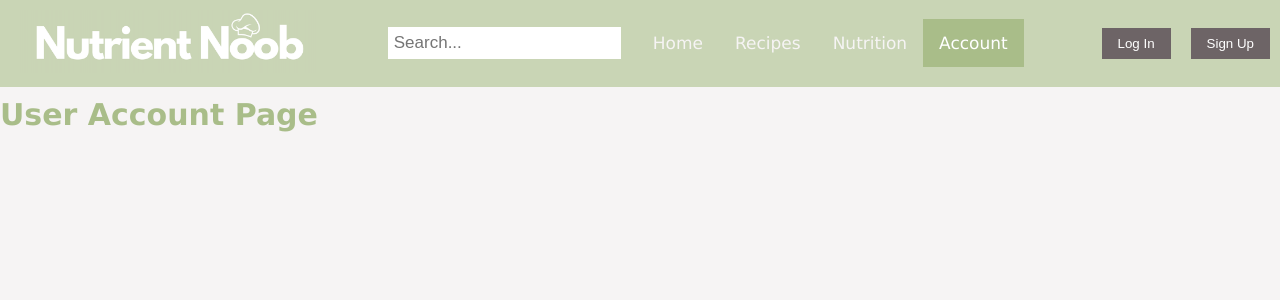
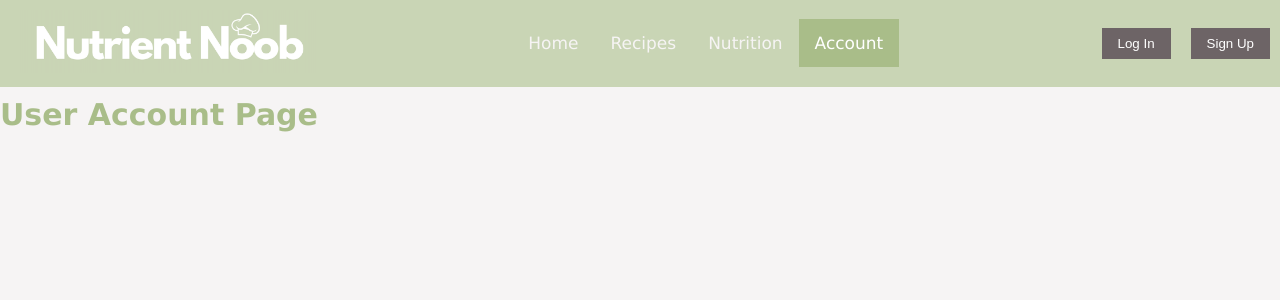
Before and after one commit to sebtezak/NutrientNoob_Flask, a Flask app: page /account in a window 1280 px wide. Shown: the top 300 px of the page. Run offline with Flask 3, Linux system fonts and the light colour scheme.

Commit message:
search bar commented out until functionality is implemented

```diff
--- a/templates/account.html
+++ b/templates/account.html
@@ -27,7 +27,7 @@
                 <li><a href="{{ url_for('nutrition') }}">Nutrition</a></li>
                 <li><a href="{{ url_for('recipes') }}">Recipes</a></li>
                 <li><a href="{{ url_for('index') }}">Home</a></li>
-                <li><input type="search" placeholder="Search..."></li>
+                <!--<li><input type="search" placeholder="Search..."></li>-->
             </ul>
         </div>
 
--- a/templates/index.html
+++ b/templates/index.html
@@ -27,7 +27,7 @@
                 <li><a href="{{ url_for('nutrition') }}">Nutrition</a></li>
                 <li><a href="{{ url_for('recipes') }}">Recipes</a></li>
                 <li><a class="active" href="{{ url_for('index') }}">Home</a></li>
-                <li><input id="searchBar" onkeyup="search()" type="search" placeholder="Search..."></li>
+                <!--<li><input id="searchBar" onkeyup="search()" type="search" placeholder="Search..."></li>-->
             </ul>
         </div>
 
--- a/templates/nutrientsearch.html
+++ b/templates/nutrientsearch.html
@@ -28,7 +28,7 @@
                     <li><a href="{{ url_for('recipes') }}">Recipes</a></li>
                     <li><a href="{{ url_for('index') }}">Home</a></li>
                     <!--<input type="text" placeholder="Search..">-->
-                    <li><input type="search" placeholder="Search..."></li>
+                    <!--<li><input type="search" placeholder="Search..."></li>-->
                 </ul>
             </div>
 
@@ -52,6 +52,7 @@
     </div>
 
     <script>
+        // this script displays the ingredients returned by the nutrienta search
         const data = JSON.parse(sessionStorage.getItem('nutrientData'));
         const searchResultsList = document.getElementById('searchResultsList');
 
@@ -72,14 +73,11 @@
             }
         } else {
             console.error('No data found in session storage');
-            //const listItem = document.createElement('li');
             const title = document.createElement('h2');
 
             title.textContent = "No ingredient matches the selected nutritional requirements";
-            //listItem.appendChild(title);
             searchResultsList.appendChild(title);
         }
-    //});
     </script>
 </body>
 </html>
--- a/templates/nutrition.html
+++ b/templates/nutrition.html
@@ -28,7 +28,7 @@
                     <li><a href="{{ url_for('recipes') }}">Recipes</a></li>
                     <li><a href="{{ url_for('index') }}">Home</a></li>
                     <!--<input type="text" placeholder="Search..">-->
-                    <li><input type="search" placeholder="Search..."></li>
+                    <!--<li><input type="search" placeholder="Search..."></li>-->
                 </ul>
             </div>
 
--- a/templates/recipes.html
+++ b/templates/recipes.html
@@ -28,7 +28,7 @@
                     <li><a class="active" href="{{ url_for('recipes') }}">Recipes</a></li>
                     <li><a href="{{ url_for('index') }}">Home</a></li>
                     <!--<input type="text" placeholder="Search..">-->
-                    <li><input type="search" placeholder="Search..."></li>
+                    <!--<li><input type="search" placeholder="Search..."></li>-->
                 </ul>
             </div>
 
```
